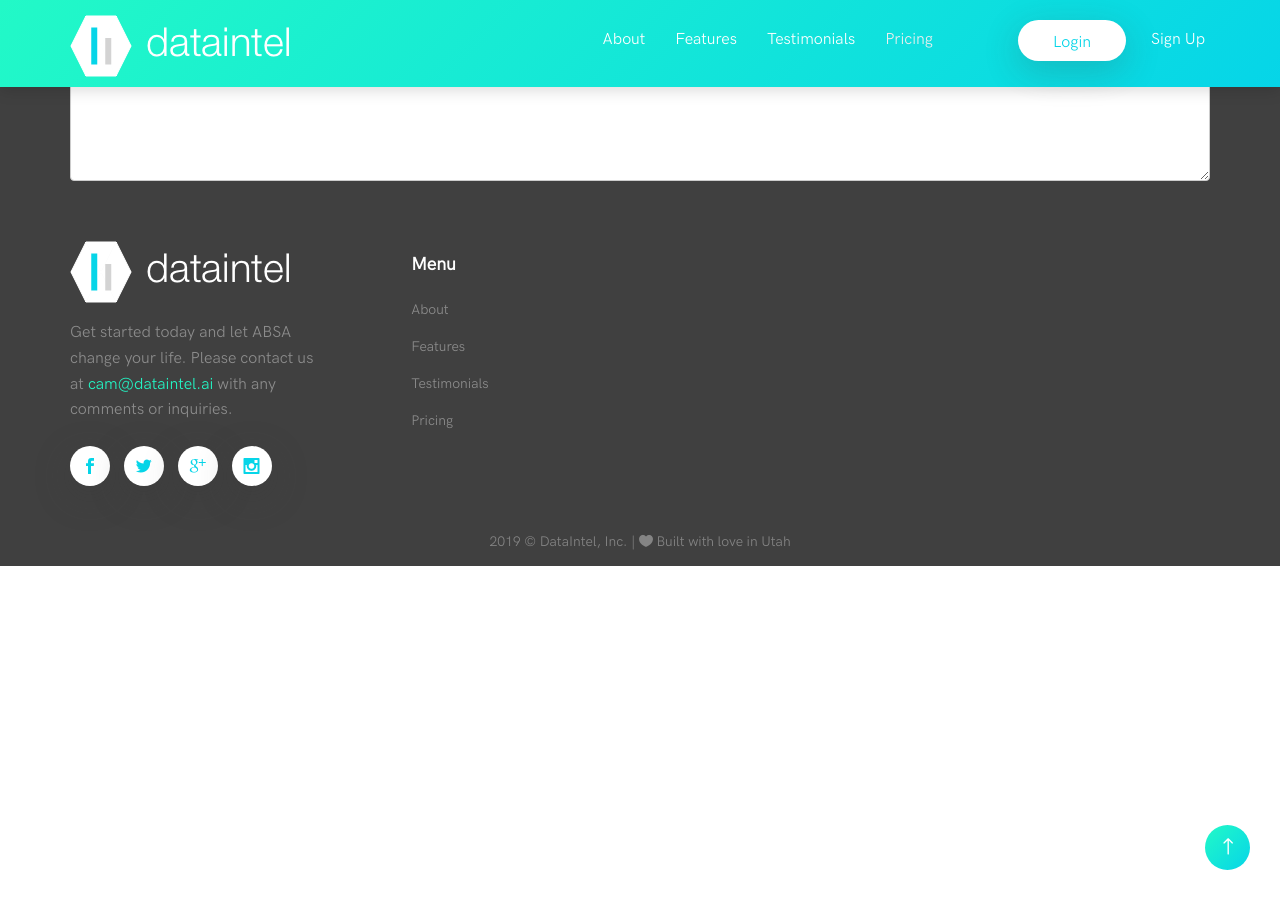
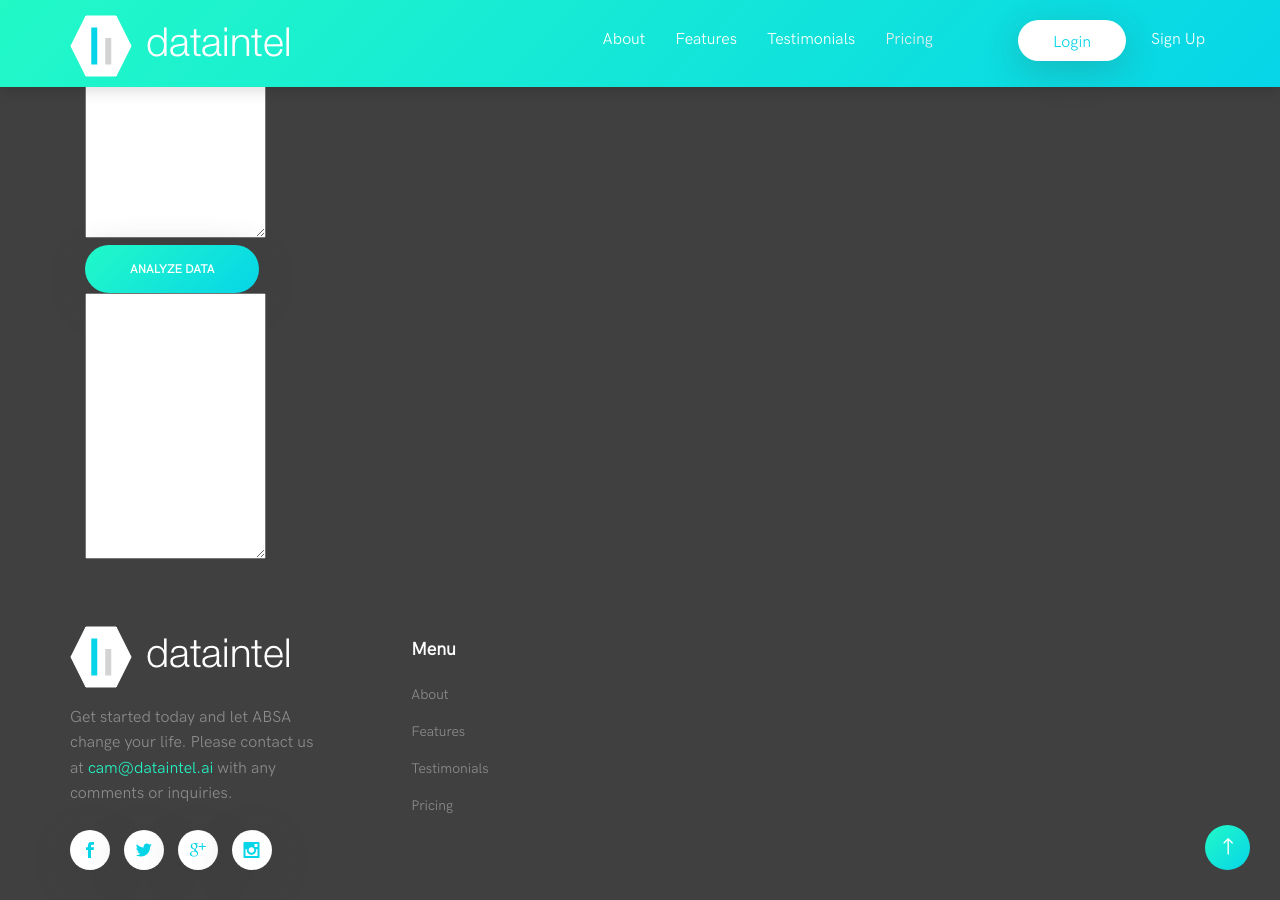
Before and after one commit to prescience-labs/landing-page, a Jekyll site: the page index.html, which Jekyll copies as it is, in a window 1280 px wide and 900 px high, scrolled down 6206 px. Built offline with Jekyll 4.4.1, drawn with Linux system fonts in a browser that asks for light colours.

Commit message:
WIP textarea 2

```diff
--- a/index.html
+++ b/index.html
@@ -885,10 +885,18 @@
                         </div> -->
 
                         <div class="footer-center-content clearfix ">
-                            <div class="col-lg-12 ">
+                            <div class="container ">
                                 <form class="form ">
-                                    <textarea name="review" class="form-control" rows="10"
-                                        placeholder="Copy and paste a review or enter you own random feedback for analysis to see how it works..."></textarea>
+                                    <div class="col-lg-12">
+                                        <textarea name="review" class="review-text" rows="10"
+                                            placeholder="Copy and paste a review or enter you own random feedback for analysis to see how it works..."></textarea>
+                                    </div>
+                                    <div class="col-lg-12">
+                                        <button type="submit" class="btn btn-color btn-analyze">Analyze Data</button>
+                                    </div>
+                                    <div class="col-lg-12">
+                                        <textarea name="feedback" class="feedback-text" rows="10"></textarea>
+                                    </div>
                                 </form>
                             </div>
                         </div>
```
